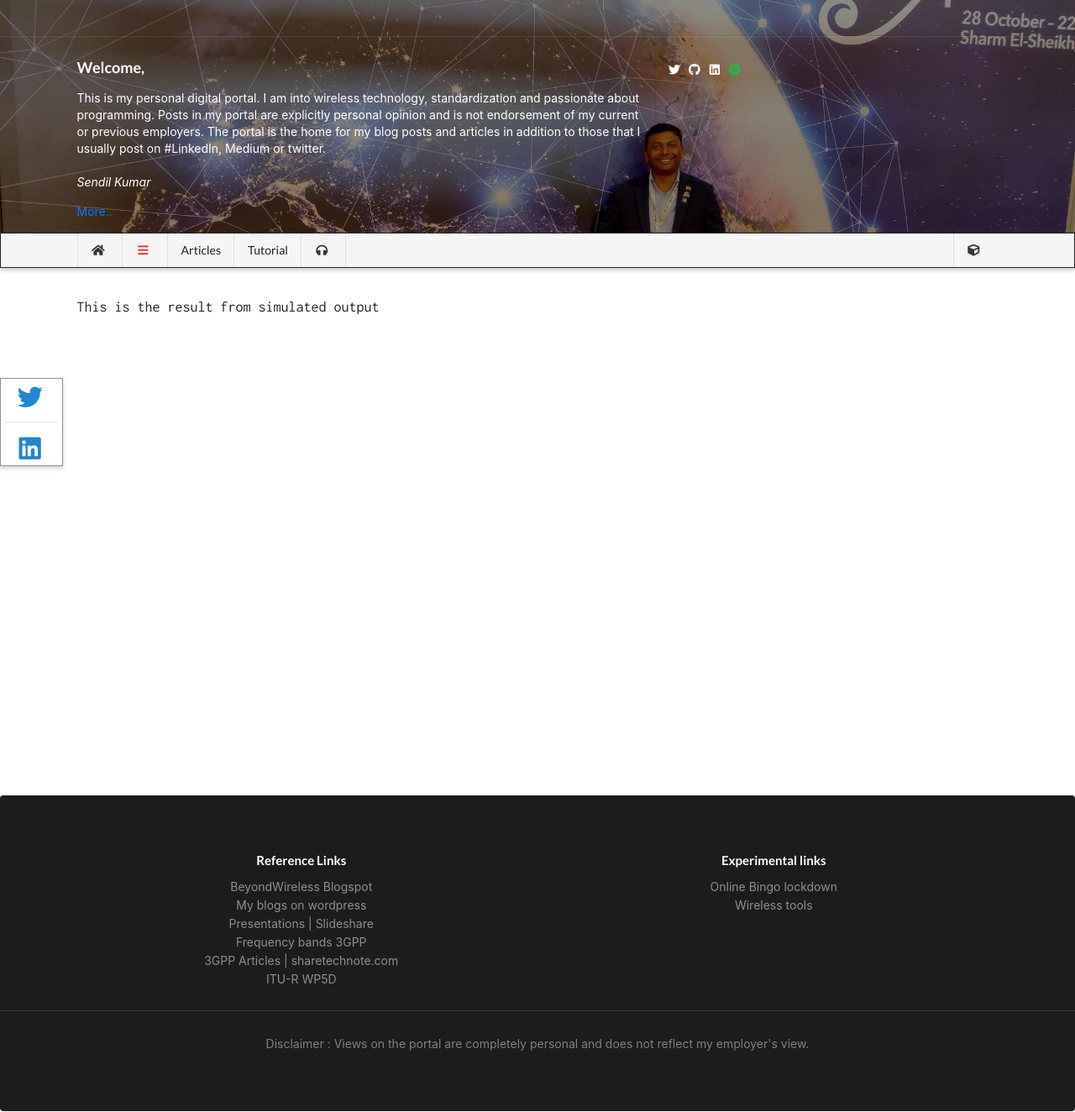
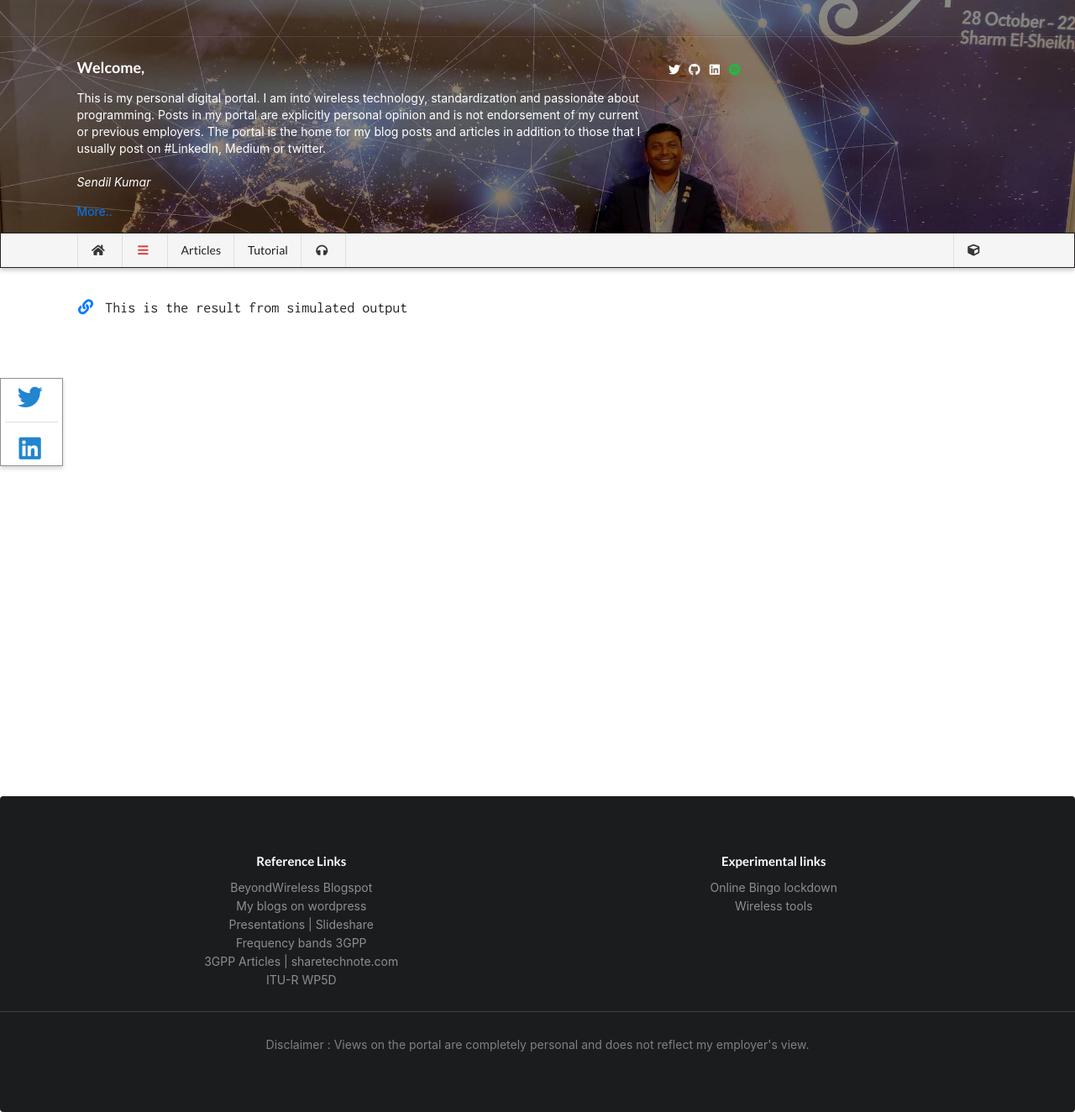
Before and after one commit to wiless/wiless.github.io, a Jekyll site: the page built from _apps/cellular.html, in a window 1280 px wide. Shown: the whole page at 84% size. Built offline with Jekyll 4.4.1, drawn with Linux system fonts in a browser that asks for light colours; nearby versions of some CDN libraries; some web fonts are replaced; comment, search, counter and statistics services are not loaded; a style sheet for code colours, icons or effects is not loaded.

Commit message:
Update wide.html

```diff
--- a/_layouts/wide.html
+++ b/_layouts/wide.html
@@ -17,7 +17,7 @@
    {% endif %}
    <br>
                              <div class="contentfont">
-
+<a target=_blank href="https://github.com/wiless/wiless.github.io/edit/master/{{page.path}}"><i class="linkify icon"></i></a>
                                 {{content}}
 
                                 {% if page.comments %}
```
